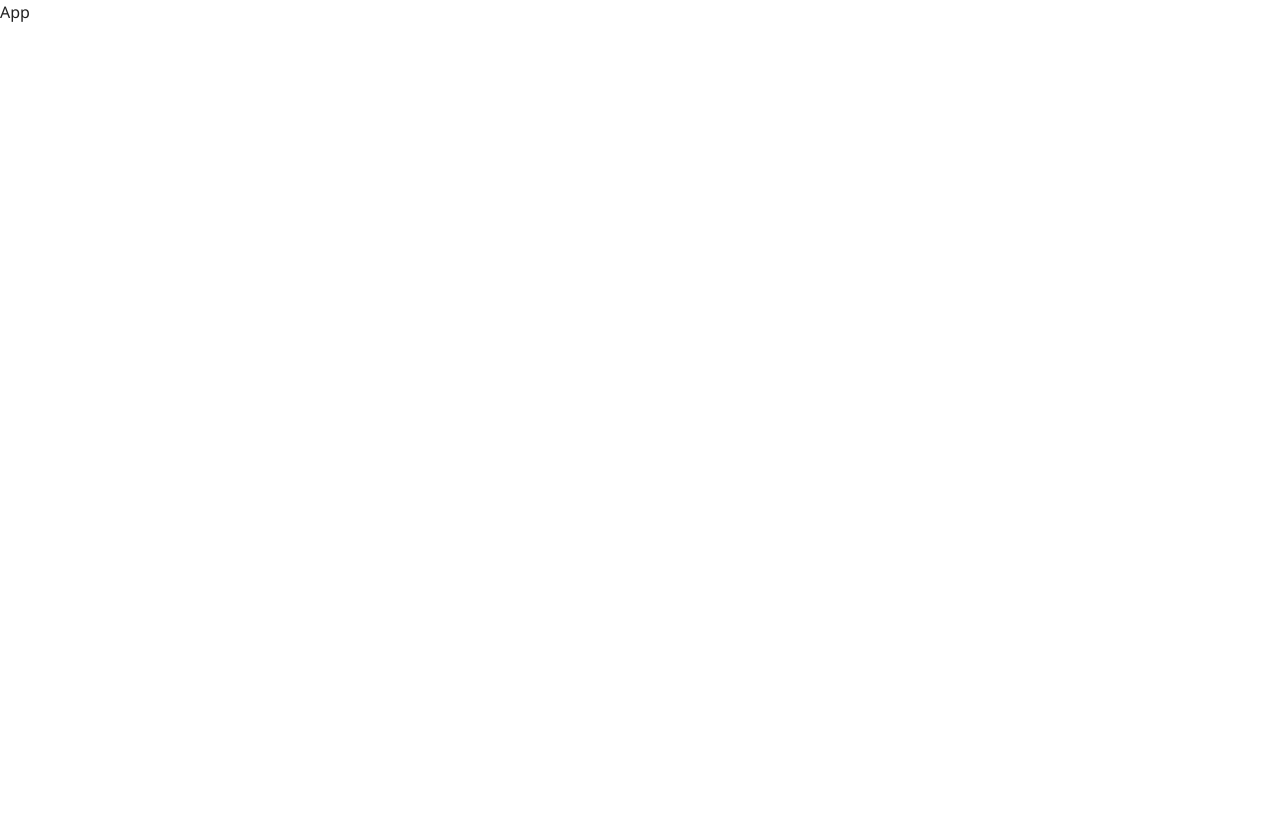
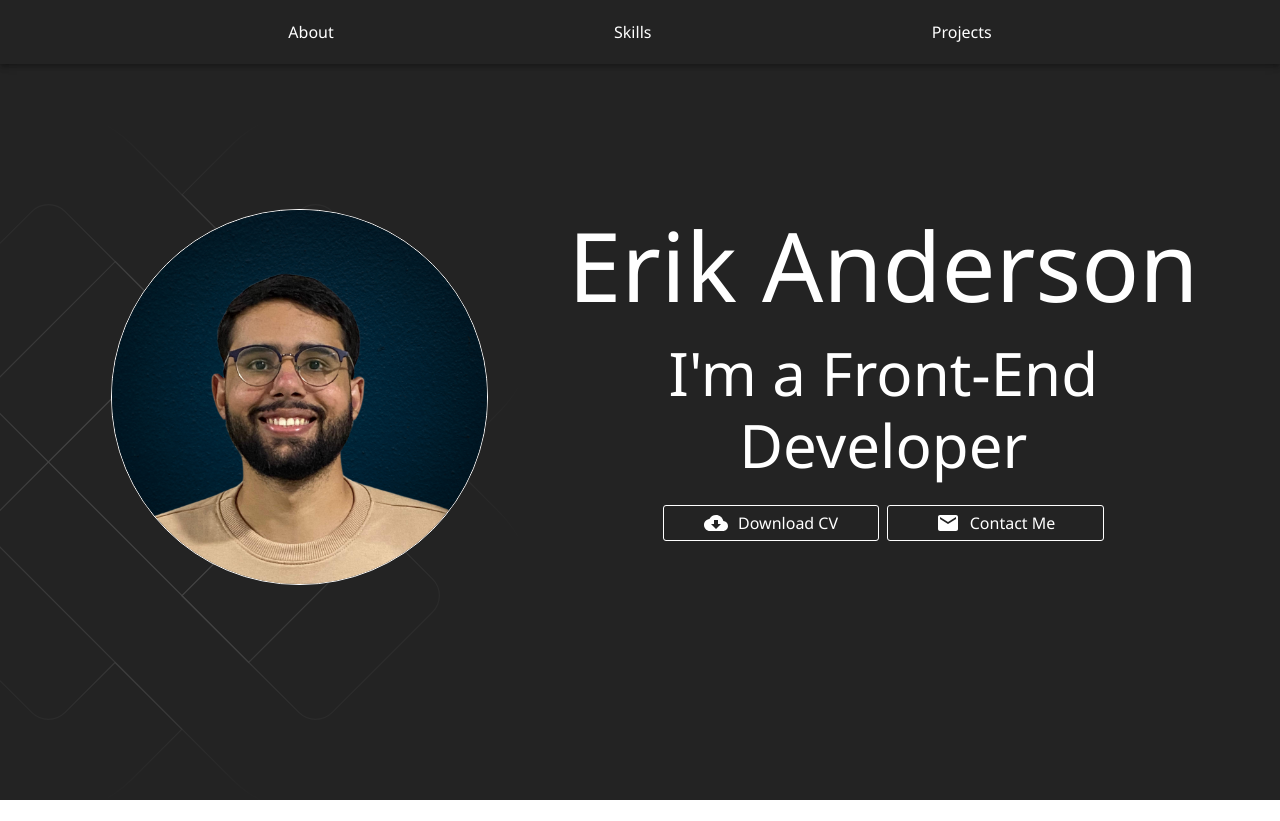
Before and after one commit to ErikAndersonLM/myportfolio, a React (Vite) app: page / in a window 1280 px wide. Before the commit the page ends 800 px from the top, so only its background shows below. Built offline with nearby package versions, Linux system fonts and the light colour scheme.

Commit message:
create hero components ui

```diff
--- a/src/App.tsx
+++ b/src/App.tsx
@@ -1,11 +1,12 @@
 import { useState } from 'react'
+import Home from './pages/Home/Home'
 
 
 const App = () => {
 
   return (
     <>
-      App
+      <Home />
     </>
   )
 }
--- /dev/null
+++ b/src/pages/Home/Home.tsx
@@ -0,0 +1,16 @@
+import { useState } from 'react'
+import Hero from './sections/Hero/Hero'
+import Navbar from '../../components/Nav-Bar/NavBar'
+
+
+const Home = () => {
+
+  return (
+    <>
+      <Navbar/>
+      <Hero/>
+    </>
+  )
+}
+
+export default Home
--- /dev/null
+++ b/src/pages/Home/sections/Hero/Hero.tsx
@@ -0,0 +1,72 @@
+import { styled, Grid, Container, Typography, Box } from '@mui/material'
+import { useState } from 'react'
+import EmailIcon from '@mui/icons-material/Email';
+import CloudDownloadIcon from '@mui/icons-material/CloudDownload'
+import Avatar from "../../../../assets/images/avatar.png"
+import theme from '../../../../theme';
+import StyledButton from '../../../../components/Styled-Button/StyledButton';
+import { AnimatedBackground } from '../../../../components/Animated-Background/AnimatedBackground';
+
+
+const Hero = () => {
+
+    const StyledHero = styled("div")(({ theme }) => ({
+        backgroundColor: theme.palette.primary.main,
+        height: "100vh",
+        display: "flex",
+        alignItems: "center"
+    }))
+
+    const StyledImage = styled("img")(({ theme }) => ({
+        width: "80%",
+        borderRadius: "50%",
+        border: `1px solid ${theme.palette.primary.contrastText}`
+    }))
+
+    return (
+        <>
+            <StyledHero>
+                <Container maxWidth="lg">
+                    <Grid container spacing={2}>
+                        <Grid item xs={12} md={5}>
+                            <Box position="relative">
+                                <Box position="absolute" width={"150%"} top={-100} right={0}>
+                                    <AnimatedBackground />
+                                </Box>
+                                <Box position="relative" textAlign="center">
+                                    <StyledImage src={Avatar} />
+                                </Box>
+                            </Box>
+                        </Grid>
+                        <Grid item xs={12} md={7}>
+                            <Typography color="primary.contrastText" variant='h1' textAlign="center"pb={2} >Erik Anderson</Typography>
+                            <Typography color="primary.contrastText" variant='h2' textAlign="center">I'm a Front-End Developer</Typography>
+                            <Grid container display="flex" justifyContent="center" spacing={1} pt={3}>
+                                <Grid item xs={12} md={4} display="flex" justifyContent="center" >
+                                    <StyledButton>
+                                        <CloudDownloadIcon />
+                                        <Typography>
+                                            Download CV
+                                        </Typography>
+                                    </StyledButton>
+                                </Grid>
+                                <Grid item xs={12} md={4} display="flex" justifyContent="center">
+                                    <StyledButton>
+                                        <EmailIcon />
+                                        <Typography>
+                                            Contact Me
+                                        </Typography>
+                                    </StyledButton>
+                                </Grid>
+                            </Grid>
+
+
+                        </Grid>
+                    </Grid>
+                </Container>
+            </StyledHero>
+        </>
+    )
+}
+
+export default Hero
```
Also changed, not shown: src/assets/images/Avatar.png (added).
